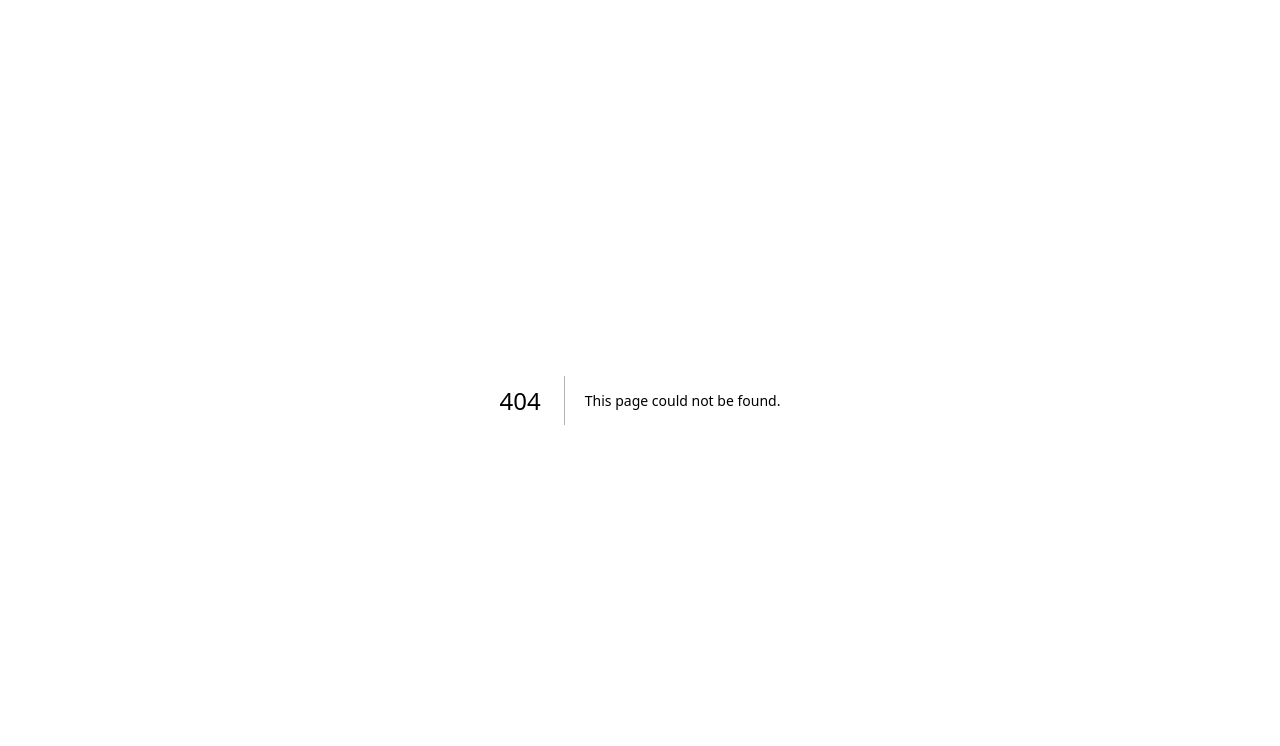
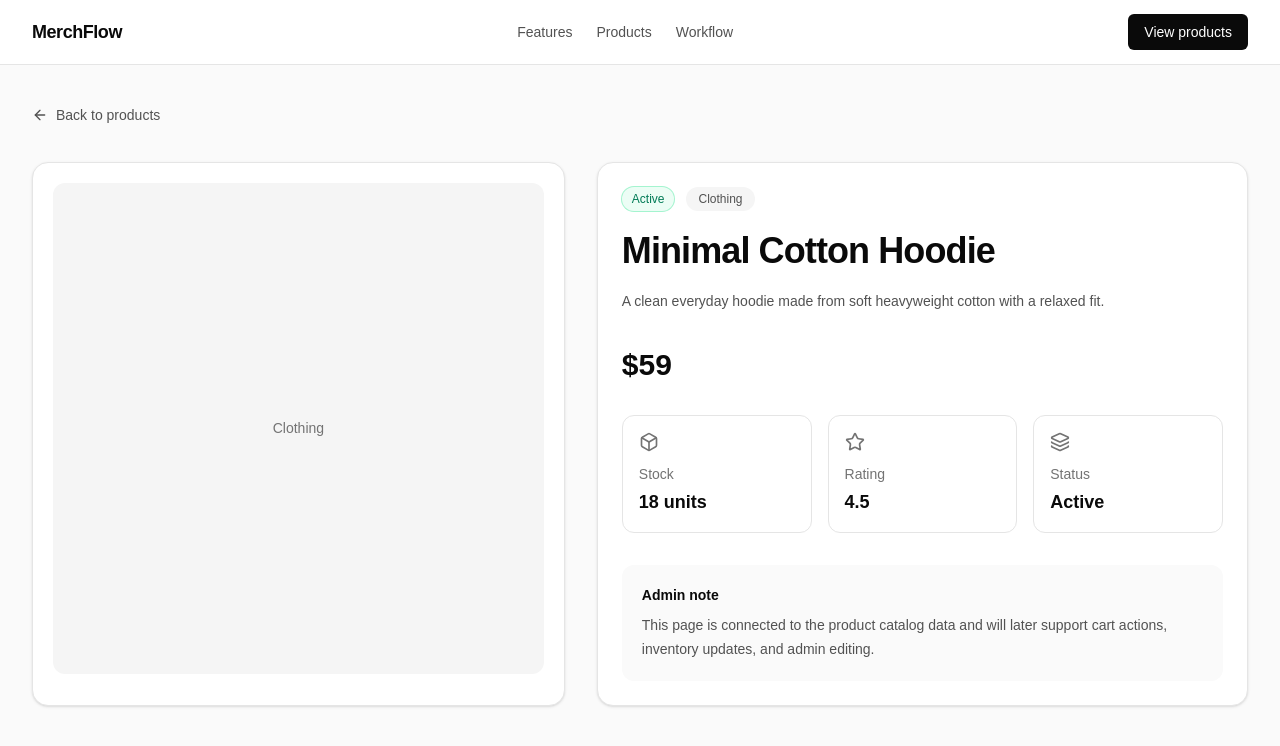
Before and after one commit to captian10/merchflow-commerce-dashboard, a Next.js app: page /products/minimal-cotton-hoodie in a window 1280 px wide. Before the commit this address had no page. Shown: the top 746 px of the page. Built offline with nearby package versions, Linux system fonts and the light colour scheme.

Commit message:
Add product details page

```diff
--- /dev/null
+++ b/src/app/products/[slug]/page.tsx
@@ -0,0 +1,202 @@
+import Link from "next/link";
+import { ArrowLeft, Box, Layers, Star } from "lucide-react";
+import { notFound } from "next/navigation";
+import { SiteHeader } from "@/components/layout/site-header";
+import { Badge } from "@/components/ui/badge";
+import { products } from "@/data/products";
+import { formatCategory, formatCurrency } from "@/lib/utils";
+
+type ProductDetailsPageProps = {
+  params: Promise<{
+    slug: string;
+  }>;
+};
+
+function getStatusBadge(status: string) {
+  if (status === "out-of-stock") {
+    return { label: "Out of stock", tone: "warning" as const };
+  }
+
+  if (status === "draft") {
+    return { label: "Draft", tone: "muted" as const };
+  }
+
+  return { label: "Active", tone: "success" as const };
+}
+
+export function generateStaticParams() {
+  return products.map((product) => ({
+    slug: product.slug,
+  }));
+}
+
+export async function generateMetadata({ params }: ProductDetailsPageProps) {
+  const { slug } = await params;
+  const product = products.find((item) => item.slug === slug);
+
+  if (!product) {
+    return {
+      title: "Product not found | MerchFlow",
+    };
+  }
+
+  return {
+    title: `${product.name} | MerchFlow`,
+    description: product.description,
+  };
+}
+
+export default async function ProductDetailsPage({
+  params,
+}: ProductDetailsPageProps) {
+  const { slug } = await params;
+  const product = products.find((item) => item.slug === slug);
+
+  if (!product) {
+    notFound();
+  }
+
+  const statusBadge = getStatusBadge(product.status);
+
+  const relatedProducts = products
+    .filter(
+      (item) =>
+        item.category === product.category &&
+        item.id !== product.id &&
+        item.status === "active",
+    )
+    .slice(0, 3);
+
+  return (
+    <main className="min-h-screen bg-neutral-50">
+      <SiteHeader />
+
+      <section className="mx-auto max-w-7xl px-4 py-10 sm:px-6 lg:px-8">
+        <Link
+          href="/products"
+          className="inline-flex items-center text-sm font-medium text-neutral-600 transition hover:text-neutral-950"
+        >
+          <ArrowLeft className="mr-2 h-4 w-4" />
+          Back to products
+        </Link>
+
+        <div className="mt-8 grid gap-8 lg:grid-cols-[0.9fr_1.1fr]">
+          <div className="rounded-2xl border border-neutral-200 bg-white p-5 shadow-sm">
+            <div className="flex aspect-square items-center justify-center rounded-xl bg-neutral-100 text-sm font-medium text-neutral-500">
+              {formatCategory(product.category)}
+            </div>
+          </div>
+
+          <div className="rounded-2xl border border-neutral-200 bg-white p-6 shadow-sm">
+            <div className="flex flex-wrap items-center gap-3">
+              <Badge tone={statusBadge.tone}>{statusBadge.label}</Badge>
+
+              <span className="rounded-full bg-neutral-100 px-3 py-1 text-xs font-medium text-neutral-600">
+                {formatCategory(product.category)}
+              </span>
+            </div>
+
+            <h1 className="mt-5 text-3xl font-semibold tracking-tight text-neutral-950 sm:text-4xl">
+              {product.name}
+            </h1>
+
+            <p className="mt-4 max-w-2xl text-sm leading-7 text-neutral-600">
+              {product.description}
+            </p>
+
+            <div className="mt-8 flex flex-wrap items-end gap-3">
+              <p className="text-3xl font-semibold text-neutral-950">
+                {formatCurrency(product.price)}
+              </p>
+
+              {product.compareAtPrice ? (
+                <p className="pb-1 text-base text-neutral-400 line-through">
+                  {formatCurrency(product.compareAtPrice)}
+                </p>
+              ) : null}
+            </div>
+
+            <div className="mt-8 grid gap-4 sm:grid-cols-3">
+              <div className="rounded-xl border border-neutral-200 p-4">
+                <Box className="h-5 w-5 text-neutral-500" />
+                <p className="mt-3 text-sm text-neutral-500">Stock</p>
+                <p className="mt-1 text-lg font-semibold text-neutral-950">
+                  {product.stock} units
+                </p>
+              </div>
+
+              <div className="rounded-xl border border-neutral-200 p-4">
+                <Star className="h-5 w-5 text-neutral-500" />
+                <p className="mt-3 text-sm text-neutral-500">Rating</p>
+                <p className="mt-1 text-lg font-semibold text-neutral-950">
+                  {product.rating.toFixed(1)}
+                </p>
+              </div>
+
+              <div className="rounded-xl border border-neutral-200 p-4">
+                <Layers className="h-5 w-5 text-neutral-500" />
+                <p className="mt-3 text-sm text-neutral-500">Status</p>
+                <p className="mt-1 text-lg font-semibold text-neutral-950">
+                  {formatCategory(product.status)}
+                </p>
+              </div>
+            </div>
+
+            <div className="mt-8 rounded-xl bg-neutral-50 p-5">
+              <p className="text-sm font-semibold text-neutral-950">
+                Admin note
+              </p>
+              <p className="mt-2 text-sm leading-6 text-neutral-600">
+                This page is connected to the product catalog data and will
+                later support cart actions, inventory updates, and admin
+                editing.
+              </p>
+            </div>
+          </div>
+        </div>
+
+        {relatedProducts.length > 0 ? (
+          <section className="mt-12">
+            <div className="flex items-end justify-between gap-4">
+              <div>
+                <p className="text-sm font-medium uppercase tracking-[0.2em] text-neutral-500">
+                  Related
+                </p>
+                <h2 className="mt-3 text-2xl font-semibold tracking-tight text-neutral-950">
+                  Similar products
+                </h2>
+              </div>
+
+              <Link
+                href="/products"
+                className="text-sm font-medium text-neutral-950 transition hover:text-neutral-600"
+              >
+                View catalog
+              </Link>
+            </div>
+
+            <div className="mt-6 grid gap-5 sm:grid-cols-2 lg:grid-cols-3">
+              {relatedProducts.map((item) => (
+                <Link
+                  key={item.id}
+                  href={`/products/${item.slug}`}
+                  className="rounded-xl border border-neutral-200 bg-white p-4 shadow-sm transition hover:-translate-y-0.5 hover:shadow-md"
+                >
+                  <p className="text-sm text-neutral-500">
+                    {formatCategory(item.category)}
+                  </p>
+                  <h3 className="mt-2 font-semibold text-neutral-950">
+                    {item.name}
+                  </h3>
+                  <p className="mt-3 text-sm text-neutral-600">
+                    {formatCurrency(item.price)}
+                  </p>
+                </Link>
+              ))}
+            </div>
+          </section>
+        ) : null}
+      </section>
+    </main>
+  );
+}
--- a/src/components/products/product-card.tsx
+++ b/src/components/products/product-card.tsx
@@ -1,3 +1,4 @@
+import Link from "next/link";
 import type { Product } from "@/types/product";
 import { Badge } from "@/components/ui/badge";
 import { formatCategory, formatCurrency } from "@/lib/utils";
@@ -22,8 +23,12 @@ export function ProductCard({ product }: ProductCardProps) {
   const statusBadge = getStatusBadge(product);
 
   return (
-    <article className="rounded-xl border border-neutral-200 bg-white p-4 shadow-sm transition hover:-translate-y-0.5 hover:shadow-md">
-      <div className="flex aspect-[4/3] items-center justify-center rounded-lg bg-neutral-100 text-sm font-medium text-neutral-500">
+    <Link
+      href={`/products/${product.slug}`}
+      className="block rounded-xl border border-neutral-200 bg-white p-4 shadow-sm transition hover:-translate-y-0.5 hover:shadow-md"
+    >
+      <article>
+        <div className="flex aspect-4/3 items-center justify-center rounded-lg bg-neutral-100 text-sm font-medium text-neutral-500">
           {formatCategory(product.category)}
         </div>
 
@@ -63,5 +68,6 @@ export function ProductCard({ product }: ProductCardProps) {
           </div>
         </div>
       </article>
+    </Link>
   );
 }
```
Lines whose indentation alone changed are shown as unchanged.
